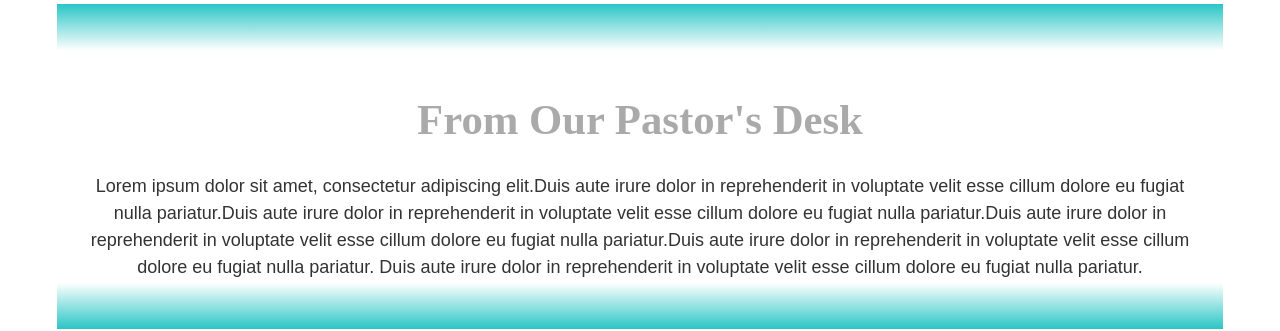
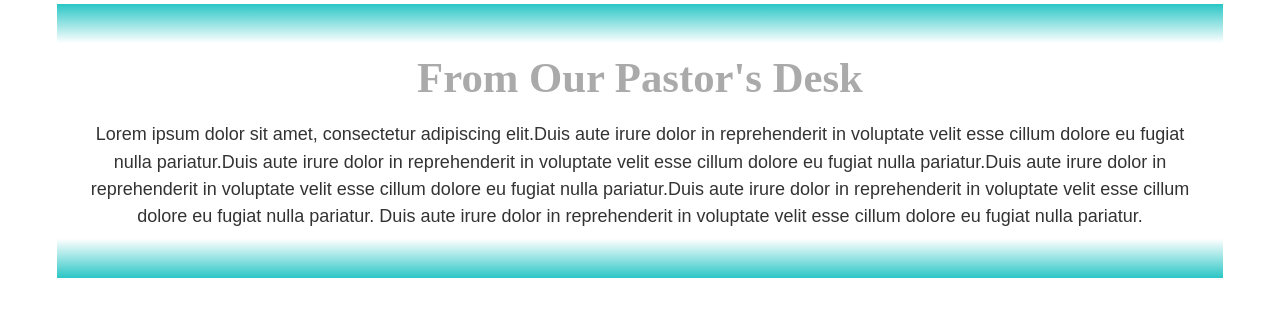
Before and after one commit to Iydeejames/Fortress-of-hope, a React (Create React App) app: page / in a window 1280 px wide. Shown: the part 880-1211 px from the top of the page. Built offline with nearby package versions, Linux system fonts and the light colour scheme.

Commit message:
Update App.css

```diff
--- a/src/App.css
+++ b/src/App.css
@@ -189,12 +189,11 @@ body {
   font-weight: bold;
   color: #aaa;
   font-family: 'Times New Roman', Times, serif;
-  margin-bottom: 1.7rem;
-  margin-top: 5rem;
+  margin-bottom: 1.4rem;
+  margin-top: 2rem;
 }
 
 .banner-card p {
-  margin-top: 2rem;
   margin-bottom: 2rem;
   font-size: 18px;
   color: #333;
```
